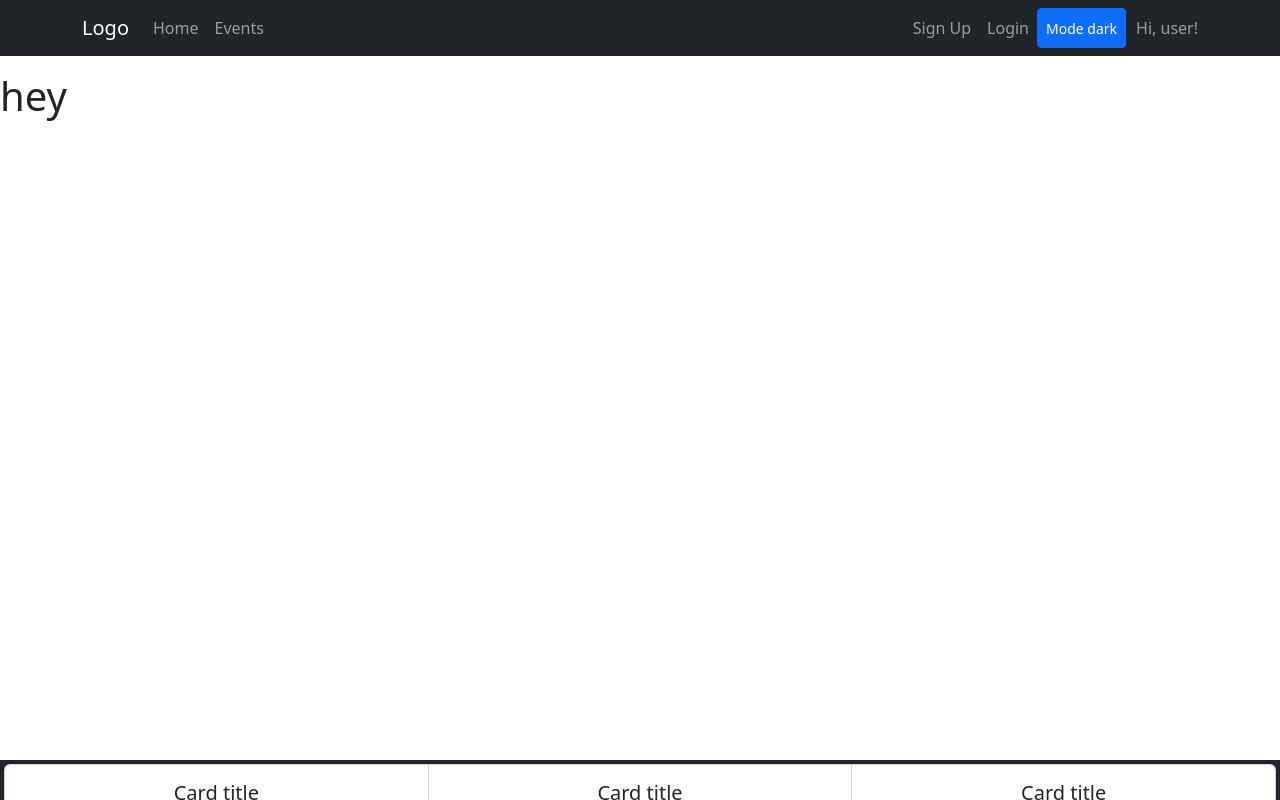
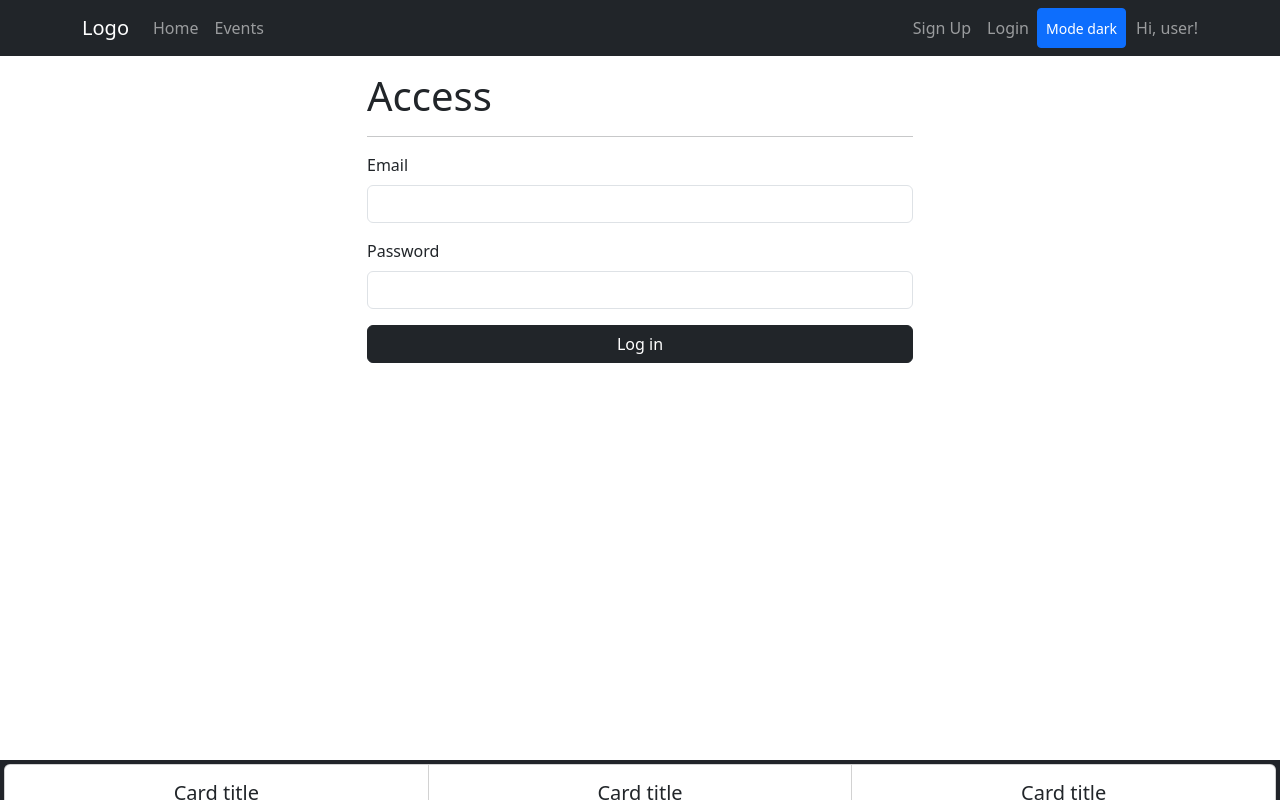
Before and after one commit to samuelemarino04/Q-support-client, a React (Vite) app: page /login in a window 1280 px wide. Built offline with nearby package versions, Linux system fonts and the light colour scheme.

Commit message:
rodri update

```diff
--- /dev/null
+++ b/src/components/LoginForm/LoginForm.jsx
@@ -0,0 +1,57 @@
+import { useNavigate } from "react-router-dom"
+import authService from "../../services/auth.services"
+import { useContext, useState } from "react"
+import { AuthContext } from "../../contexts/auth.context"
+import { Form, Button } from "react-bootstrap"
+
+const LoginForm = () => {
+    const [loginData, setLoginData] = useState({
+        email: '',
+        password: ''
+    })
+
+    const navigate = useNavigate()
+
+    const { authenticateUser, storeToken } = useContext(AuthContext)
+
+    const handleInputChange = e => {
+        const { value, name } = e.target
+        setLoginData({ ...loginData, [name]: value })
+    }
+
+    const handleSubmit = e => {
+        e.preventDefault()
+        authService
+            .login(loginData)
+            .then(({ data }) => {
+                storeToken(data.authToken)
+                authenticateUser()
+                navigate('/userProfile')
+            })
+            .catch(err => console.log(err))
+
+    }
+
+    return (
+
+        <Form onSubmit={handleSubmit}>
+            <Form.Group className="mb-3" controlId="email">
+                <Form.Label>Email</Form.Label>
+                <Form.Control type="email" value={loginData.email} onChange={handleInputChange} name="email" />
+            </Form.Group>
+
+            <Form.Group className="mb-3" controlId="password">
+                <Form.Label>Password</Form.Label>
+                <Form.Control type="password" value={loginData.password} onChange={handleInputChange} name="password" />
+            </Form.Group>
+
+            <div className="d-grid">
+                <Button variant="dark" type="submit">Log in</Button>
+            </div>
+        </Form>
+    )
+}
+
+
+
+export default LoginForm
--- a/src/components/SignupForm/SignupForm.jsx
+++ b/src/components/SignupForm/SignupForm.jsx
@@ -19,17 +19,39 @@ const SignupForm = () => {
         setSignupData({ ...signupData, [name]: value })
     }
 
+    const calculateAge = (dateOfBirth) => {
+        const birthDate = new Date(dateOfBirth)
+        const today = new Date()
+        const age = today.getFullYear() - birthDate.getFullYear()
+        const monthDiff = today.getMonth() - birthDate.getMonth()
+        if (monthDiff < 0 || (monthDiff === 0 && today.getDate() < birthDate.getDate())) {
+            return age - 1
+        }
+        return age
+    }
+
     const handleFormSubmit = e => {
 
         e.preventDefault()
 
+        const age = calculateAge(signupData.birth)
+
+        if (age < 18) {
+            console.log("You must be 18 or older to sign up.")
+            return
+        }
+
         authService
             .signup(signupData)
-            .then(() => navigate('/galeria'))
+            .then(() => navigate('/login'))
             .catch(err => console.log(err))
     }
 
     return (
+        <div>
+            <p>By signing up to Q+Creatives you are accepting our <a href="#">Terms and Conditions</a>.
+                Learn more about how we process your data in our <a href="#">Privacy policy</a>
+                and our <a href="#">Cookies policy</a>.</p>
 
             <Form onSubmit={handleFormSubmit}>
 
@@ -45,6 +67,16 @@ const SignupForm = () => {
                         <option value="USER">User</option>
                         <option value="CREATIVE">Creative</option>
                     </Form.Control>
+                </Form.Group>
+
+                <Form.Group className="mb-3" controlId="birth">
+                    <Form.Label>Birth Date</Form.Label>
+                    <Form.Control
+                        type="date"
+                        value={signupData.birth}
+                        onChange={handleInputChange}
+                        name="birth"
+                    />
                 </Form.Group>
 
 
@@ -65,6 +97,7 @@ const SignupForm = () => {
                 </div>
 
             </Form>
+        </div>
     )
 }
 
--- a/src/components/navigation/navigation.jsx
+++ b/src/components/navigation/navigation.jsx
@@ -43,7 +43,7 @@ const Navigation = () => {
                 </Navbar.Collapse>
                 <div className="d-flex">
                     <Button variant='primary' size='sm' onClick={switchTheme} style={{ marginRight: 10 }}>Mode {theme === 'dark' ? 'light' : 'dark'}</Button>
-                    <span class="navbar-text">Hi, {loggedUser ? loggedUser.username : 'user'}!</span>
+                    <span className="navbar-text">Hi, {loggedUser ? loggedUser.username : 'user'}!</span>
                 </div>
             </Container>
         </Navbar>
--- a/src/pages/LoginPage/loginPage.jsx
+++ b/src/pages/LoginPage/loginPage.jsx
@@ -1,6 +1,26 @@
+import { Container, Row, Col } from 'react-bootstrap'
+import LoginForm from '../../components/LoginForm/LoginForm'
+
 const LoginPage = () => {
+
     return (
-        <h1>hey</h1>
+
+        <Container>
+
+            <Row>
+
+                <Col md={{ offset: 3, span: 6 }}>
+
+                    <h1>Access</h1>
+
+                    <hr />
+
+                    <LoginForm />
+
+                </Col>
+            </Row>
+
+        </Container>
     )
 }
 
--- /dev/null
+++ b/src/pages/ProfilePage/ProfilePage.jsx
@@ -0,0 +1,9 @@
+const ProfilePage = () => {
+    return (
+        <>
+            <p>eh tú pachuru!</p>
+        </>
+    )
+}
+
+export default ProfilePage
--- a/src/routes/AppRoutes.jsx
+++ b/src/routes/AppRoutes.jsx
@@ -2,6 +2,8 @@ import { Routes, Route } from 'react-router-dom'
 import SignupPage from '../pages/SignupPage/SignupPage'
 import LoginPage from '../pages/LoginPage/LoginPage'
 import NotFoundPage from '../pages/NotFoundPage'
+import ProfilePage from '../pages/ProfilePage/ProfilePage'
+
 
 const AppRoutes = () => {
 
@@ -9,6 +11,7 @@ const AppRoutes = () => {
         <Routes>
             <Route path={'/signup'} element={<SignupPage />} />
             <Route path={'/login'} element={<LoginPage />} />
+            <Route path={'/userProfile'} element={<ProfilePage />} />
             <Route path={'*'} element={<NotFoundPage />} />
         </Routes>
     )
```
Also changed, not shown: src/components/UserProfile/UserProfile.jsx (added), 1 other file (tests, documents, lock files or other folders). Lines whose indentation alone changed are shown as unchanged.
